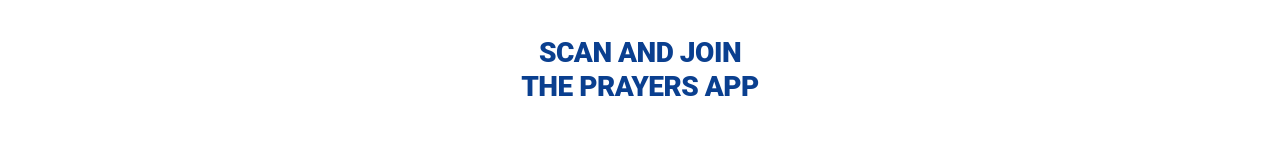
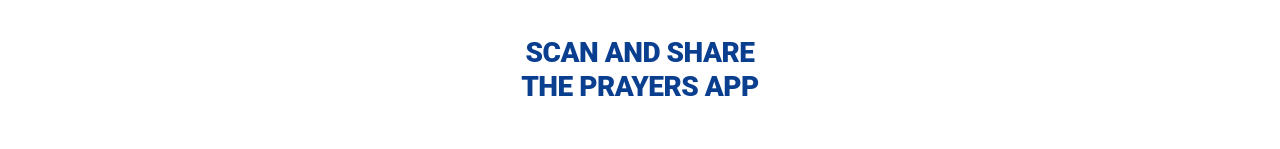
Before and after one commit to donvictorministry/Utility, a plain HTML site: page promo.html in a window 1280 px wide. Shown: the top 149 px of the page. Drawn offline with Linux system fonts and the light colour scheme.

Commit message:
Update promo.html

```diff
--- a/promo.html
+++ b/promo.html
@@ -22,7 +22,7 @@
 <body>
 
   <div class="flyer-canvas">
-    <h1 class="flyer-title">Scan and join<br>the prayers App</h1>
+    <h1 class="flyer-title">Scan and share<br>the prayers App</h1>
     <div class="flyer-qr" id="qr-container"></div>
     <p class="flyer-quote">Prayer is the place where heaven meets the earth, where weakness meets strength, and where the believer stands in the authority Christ has given. This Prayer App will change your life forever.</p>
     <p class="flyer-name">Rev. Don Victor, PhD</p>
```
